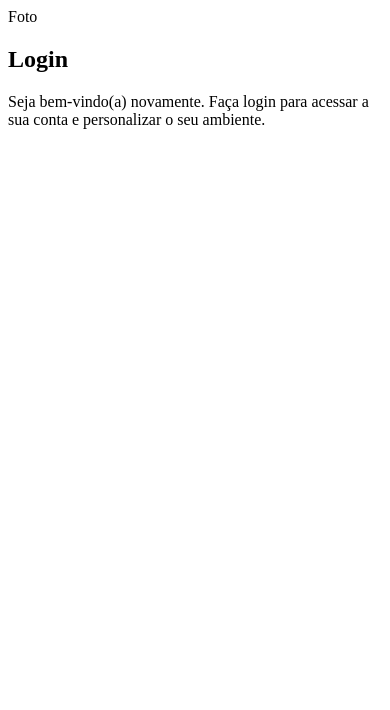
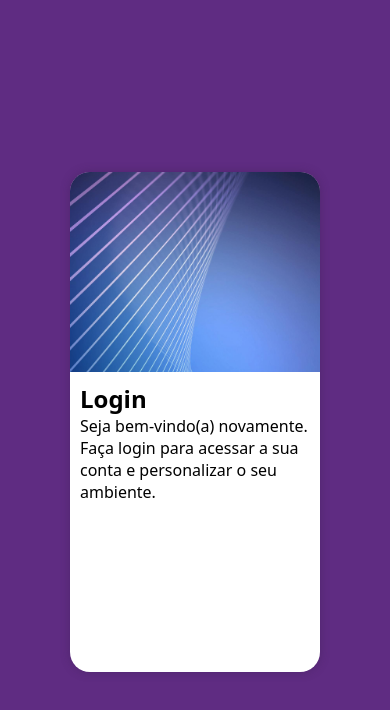
Before and after one commit to cassianoRR01/projeto-login, a plain HTML site: page index.html in a window 390 px wide. Drawn offline with Linux system fonts and the light colour scheme.

Commit message:
criado estilo mobile first

```diff
--- a/estilos/style.css
+++ b/estilos/style.css
@@ -5,3 +5,49 @@ Paleta de cores
 Verde: #49a09d
 Lilás: #5f2c82
  */
+
+ * {
+    font-family: system-ui, -apple-system, BlinkMacSystemFont, 'Segoe UI', Roboto, Oxygen, Ubuntu, Cantarell, 'Open Sans', 'Helvetica Neue', sans-serif;
+    padding: 0px;
+    margin: 0px;
+    box-sizing: border-box;
+ }
+
+ body, html {
+    background-color: #5f2c82;
+    height: 100vh;
+    width: 100vw;
+ }
+
+ main {
+    position: relative;
+    height: 100vh;
+    width: 100vw;
+ }
+
+ section#login {
+    position: absolute;
+    box-shadow:0px 0px 10px #3f1e5573;
+    top: 50%;
+    left: 50%;
+    background-color: white;
+    overflow: hidden;
+    width: 250px;
+    height: 500px;
+    border-radius: 20px;
+    transform: translate(-50%, -50%);
+ }
+
+ div#imagem {
+    display: block;
+    background-color: #5f2c82;
+    background-image: url(../imagens/pexels-sean-whang-25006-804269.jpg);
+    background-size: cover;
+    background-repeat: no-repeat;
+    height: 200px;
+ }
+
+ div#formulario {
+    display: block;
+    padding: 10px;
+ }
--- a/index.html
+++ b/index.html
@@ -10,7 +10,7 @@
     <main>
         <section id="login">
             <div id="imagem">
-                Foto
+
             </div>
 
             <div id="formulario">
```
